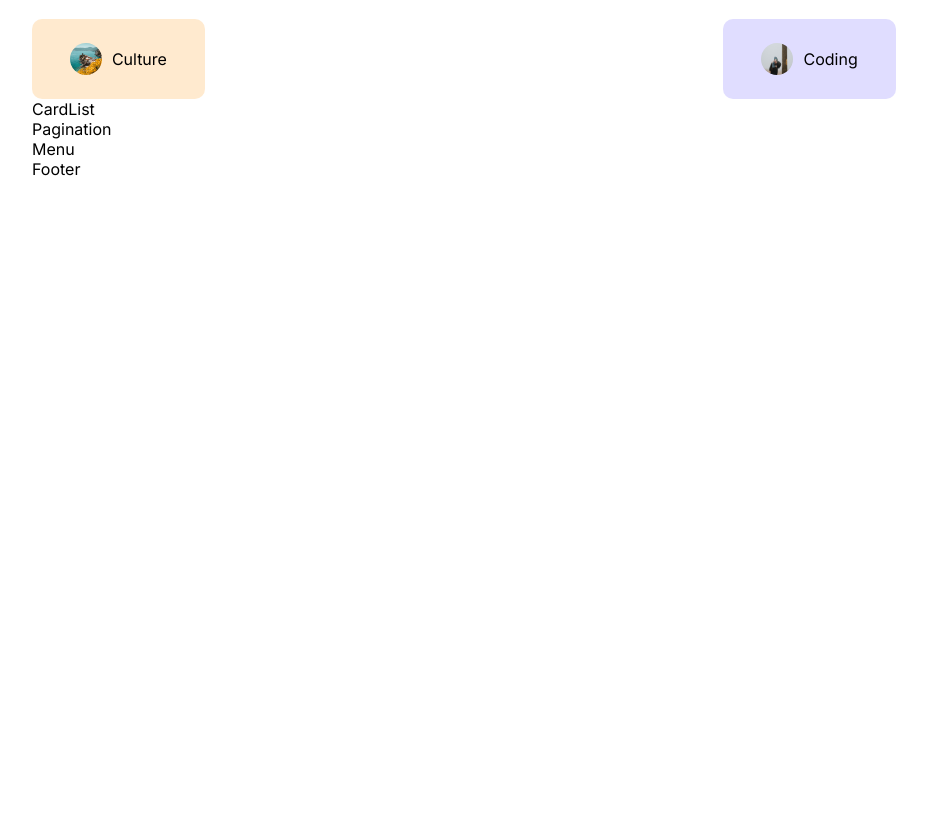
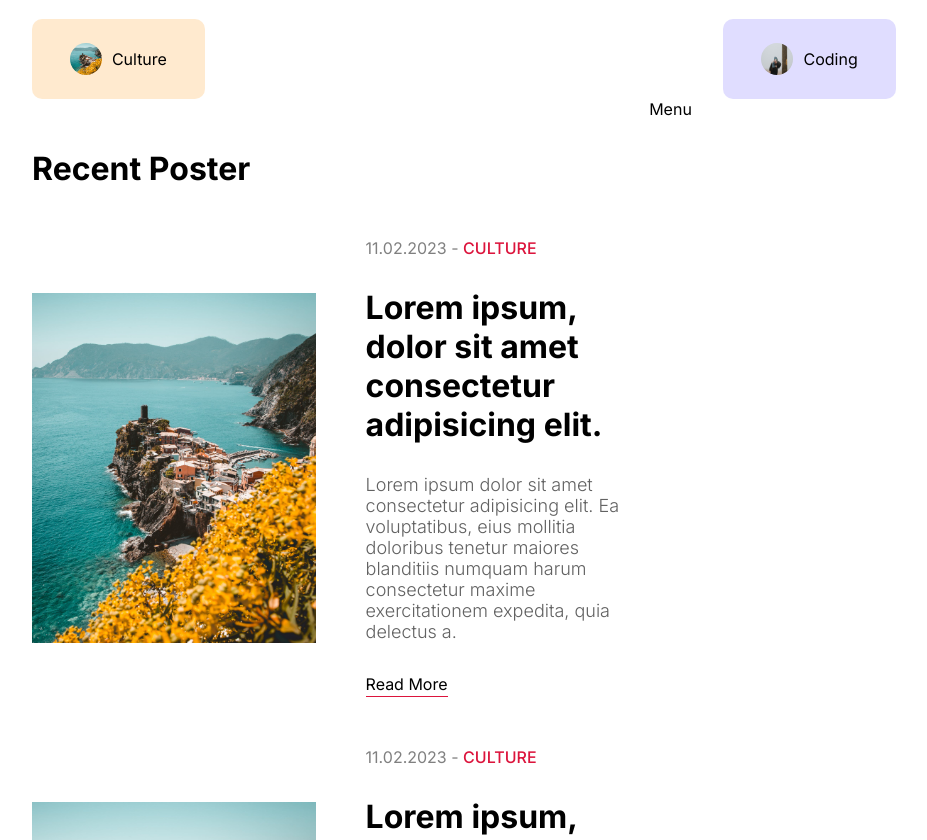
Before and after one commit to rahulsharma0212/blog-app, a Next.js app: page / in a window 1280 px wide. Shown: the part 1171-2011 px from the top of the page, without its empty margins (176-1103 px from the left). Before the commit the page ends 1350 px from the top, so only its background shows below. Built offline with nearby package versions, Linux system fonts and the light colour scheme.

Commit message:
card list build

```diff
--- a/src/app/homepage.module.css
+++ b/src/app/homepage.module.css
@@ -0,0 +1,3 @@
+.content {
+    display: flex;
+}
--- /dev/null
+++ b/src/components/Card/Card.jsx
@@ -0,0 +1,36 @@
+import Image from 'next/image';
+import styles from './card.module.css';
+import Link from 'next/link';
+
+const Card = () => {
+    return (
+        <div className={styles.container}>
+            <div className={styles.imageContainer}>
+                <Image src="/p1.jpeg" fill />
+            </div>
+            <div className={styles.textContainer}>
+                <div className={styles.detail}>
+                    <span className={styles.date}>11.02.2023 - </span>
+                    <span className={styles.category}>CULTURE</span>
+                </div>
+                <Link href="/">
+                    <h1>
+                        Lorem ipsum, dolor sit amet consectetur adipisicing
+                        elit.
+                    </h1>
+                </Link>
+                <p className={styles.desc}>
+                    Lorem ipsum dolor sit amet consectetur adipisicing elit. Ea
+                    voluptatibus, eius mollitia doloribus tenetur maiores
+                    blanditiis numquam harum consectetur maxime exercitationem
+                    expedita, quia delectus a.
+                </p>
+                <Link className={styles.link} href="/">
+                    Read More
+                </Link>
+            </div>
+        </div>
+    );
+};
+
+export default Card;
--- /dev/null
+++ b/src/components/Card/card.module.css
@@ -0,0 +1,40 @@
+.container {
+    margin-bottom: 50px;
+    display: flex;
+    align-items: center;
+    gap: 50px;
+}
+
+.imageContainer {
+    flex: 1;
+    height: 350px;
+    position: relative;
+}
+
+.textContainer {
+    flex: 1;
+    display: flex;
+    flex-direction: column;
+    gap: 30px;
+}
+
+.date {
+    color: gray;
+}
+
+.category {
+    color: crimson;
+    font-weight: 500;
+}
+
+.desc {
+    font-size: 18px;
+    font-weight: 300;
+    color: var(--softTextColor);
+}
+
+.link {
+    border-bottom: 1px solid crimson;
+    width: max-content;
+    padding: 2px 0;
+}
--- a/src/components/cardList/CardList.jsx
+++ b/src/components/cardList/CardList.jsx
@@ -1,10 +1,17 @@
 import Pagination from '../pagination/Pagination';
 import styles from './cardList.module.css';
+import Card from '../Card/Card';
 
 const CardList = () => {
     return (
         <div className={styles.container}>
-            CardList
+            <h1 className={styles.title}>Recent Poster</h1>
+            <div className={styles.posts}>
+                <Card />
+                <Card />
+                <Card />
+                <Card />
+            </div>
             <Pagination />
         </div>
     );
--- a/src/components/cardList/cardList.module.css
+++ b/src/components/cardList/cardList.module.css
@@ -0,0 +1,7 @@
+.container {
+    flex: 5;
+}
+
+.title {
+    margin: 50px 0;
+}
--- a/src/components/menu/menu.module.css
+++ b/src/components/menu/menu.module.css
@@ -0,0 +1,3 @@
+.container {
+    flex: 2;
+}
```
